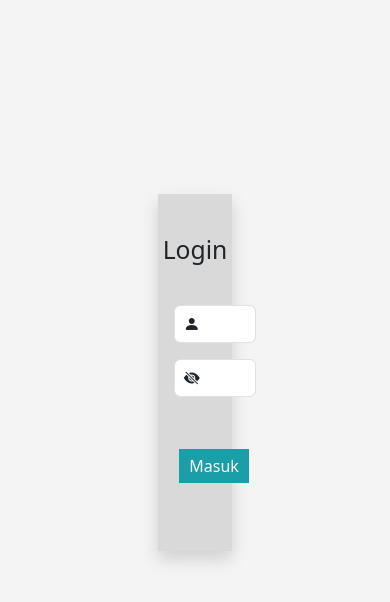
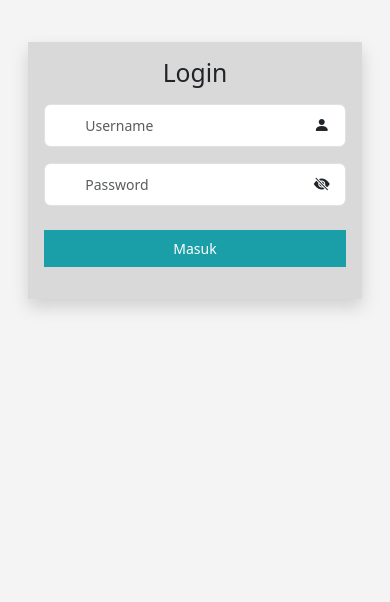
Before and after one commit to titapuspitas/Tefa-Tabungan, a Nuxt app: page /login in a window 390 px wide. Shown: the top 602 px of the page. Built offline with nearby package versions, Linux system fonts and the light colour scheme; no server answers.

Commit message:
index.vue

```diff
--- a/pages/login/index.vue
+++ b/pages/login/index.vue
@@ -1,11 +1,11 @@
 <template>
   <div class="tinggi container-fluid">
     <div class="row justify-content-center">
-      <div class="col-3">
+      <div class="col-11 col-sm-8 col-md-6 col-lg-4">
         <div class="container shadow p-3" style="background-color: #D9D9D9;">
           <form>
             <div class="mb-3">
-              <h2 class="row justify-content-center">Login</h2>
+              <h2 class="text-center">Login</h2>
             </div>
 
             <!-- Email Field -->
@@ -19,7 +19,7 @@
             </div>
 
             <!-- Password Field -->
-            <div class="mb-5 position-relative">
+            <div class="mb-4 position-relative">
               <input
                 v-model="password"
                 :type="isPasswordVisible ? 'text' : 'password'"
@@ -38,8 +38,8 @@
             </div>
 
             <!-- Login Button -->
-            <div class="mb-5">
-              <button @click="handleLogin" type="button" class="button">Masuk</button>
+            <div class="mb-3">
+              <button @click="handleLogin" type="button" class="button w-100">Masuk</button>
             </div>
           </form>
         </div>
@@ -67,7 +67,6 @@ async function handleLogin() {
   })
 
   if (error) {
-    // Check the error type and assign the appropriate error message
     if (error.message.includes("invalid email")) {
       errorMessage.value = "Email yang anda masukkan salah"
     } else if (error.message.includes("incorrect password")) {
@@ -75,8 +74,6 @@ async function handleLogin() {
     } else {
       errorMessage.value = "Periksa lebih teliti !!!"
     }
-
-    // Clear error message after 3 seconds
     setTimeout(() => {
       errorMessage.value = ""
     }, 1000)
@@ -88,7 +85,6 @@ async function handleLogin() {
   }
 }
 
-// Function to get user role after login
 async function getProfileRole(id) {
   const { data, error } = await client
     .from('profile')
@@ -101,62 +97,56 @@ async function getProfileRole(id) {
   }
 }
 
-// Toggle password visibility
 function togglePasswordVisibility() {
   isPasswordVisible.value = !isPasswordVisible.value
 }
 </script>
 
 <style scoped>
-@media (max-width: 768px) {
-    body {
-        font-size: 14px;
-    }
-    .menu {
-        display: none;
-    }
-}
-@media (min-width: 769px) {
-    body {
-        font-size: 18px;
-    }
-    .menu {
-        display: block;
-    }
+.tinggi {
+  height: 100vh;
+  padding-block: 10vh;
 }
 
-.tinggi {
-  height: 100vh;
-  padding-block: 20vh;
-}
 .button {
   border: none;
   color: white;
   background: #1A9EA7;
-  margin: 4px 5px;
-  padding: 5px 10px;
+  padding: 10px 15px;
   font-size: 16px;
   text-align: center;
-  text-decoration: none;
-  display: inline-block;
   cursor: pointer;
 }
-.row {
-  padding-block: 25px;
+
+@media (max-width: 768px) {
+  .tinggi {
+    padding-block: 5vh;
+  }
+
+  .container {
+    padding: 15px;
+  }
+
+  .form-control {
+    font-size: 14px;
+    padding: 10px 15px;
+  }
+
+  .button {
+    font-size: 14px;
+    padding: 8px 10px;
+  }
 }
+
 .icon {
   background-color: white;
   padding-left: 40px;
   padding-right: 40px;
-  background-size: 25px;
 }
+
 .icon-gembok {
   background-color: white;
   padding-left: 40px;
   padding-right: 40px;
-  background-size: 25px;
-}
-.position-relative {
-  position: relative;
 }
 </style>
```
